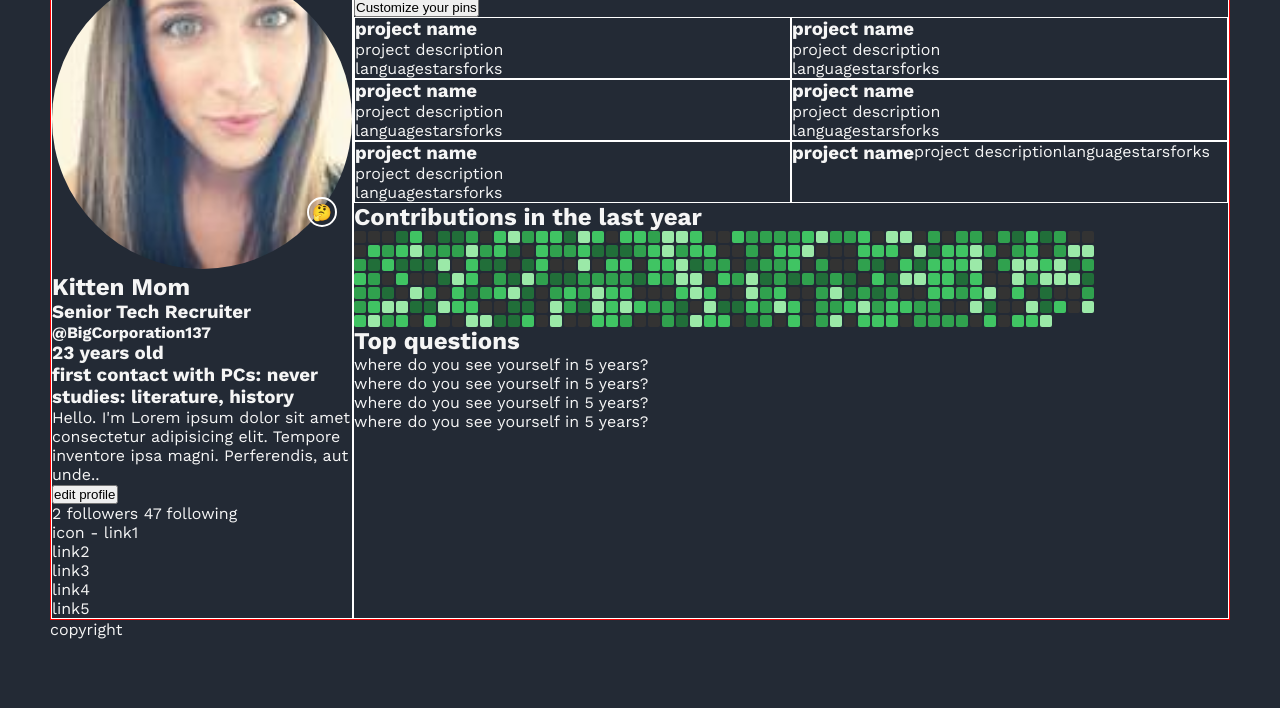
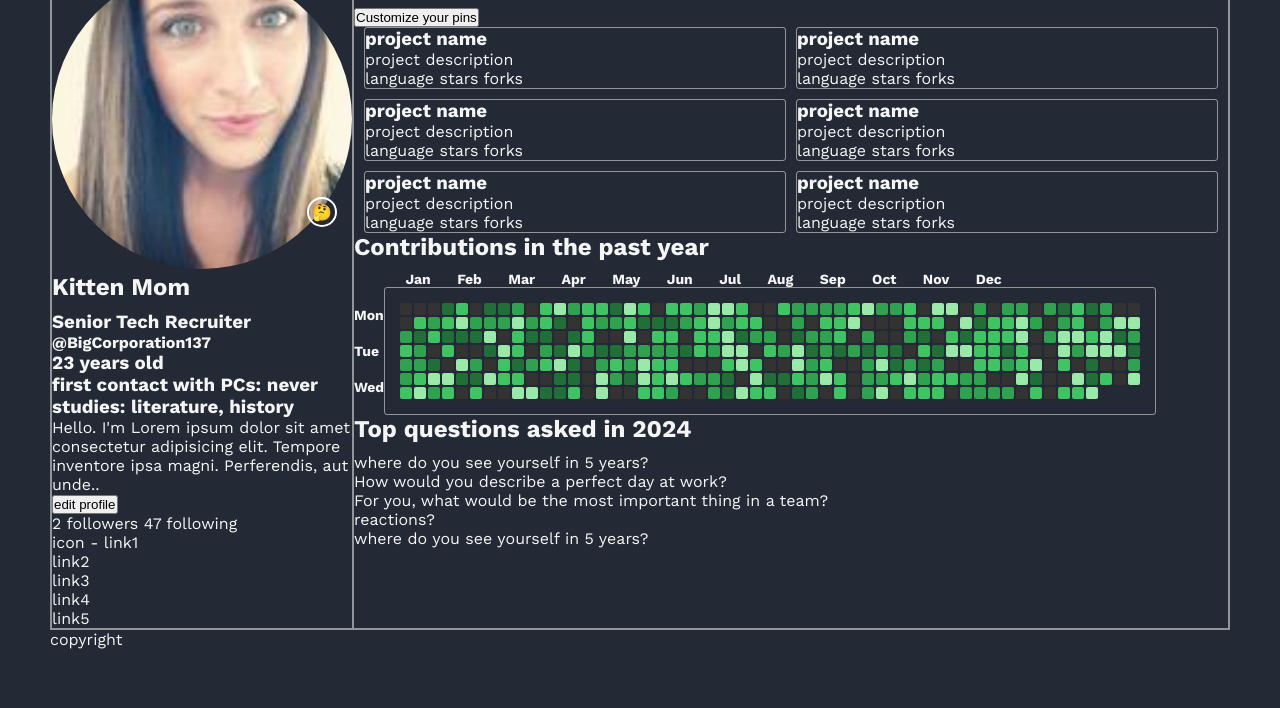
Before and after one commit to bembit/parallel-universe, a plain HTML site: page index.html in a window 1280 px wide. Shown: the part 92-800 px from the top of the page. Drawn offline with nearby package versions, Linux system fonts and the light colour scheme.

Commit message:
some work

```diff
--- a/index.html
+++ b/index.html
@@ -2,12 +2,7 @@
 <html lang="en">
 <head>
     <meta charset="UTF-8">
-    <meta name="viewport" content="width=device-width, initial-scale=1.0">
-    <meta http-equiv="X-UA-Compatible" content="ie=edge">
     <meta name="Projects" content="Project">
-    <link rel="manifest" href="./manifest.json">
-    <meta name="msapplication-TileColor" content="#ffffff">
-    <meta name="msapplication-TileImage" content="images/favicons/ms-icon-144x144.png">
     <meta name="theme-color" content="#151515">
     <title>some practice</title>
     <link rel="stylesheet" href="styles.css">
@@ -87,7 +82,7 @@
                         <button>Customize your pins</button>
                     </div>
 
-                    <div>
+                    <div class="pinned-list">
                         <div class="project">
                             <h3>project name</h3>
                             <p>project description</p>
@@ -148,22 +143,44 @@
                 <div class="activity">
                     <!-- contributions in the last year section -->
                     <div class="contributions">
-                        <h2>Contributions in the last year</h2>
+                        <h2>Contributions in the past year</h2>
                         <!-- js calendar -->
-                        <div class="calendar" id="calendar"></div>
+                        <div class="calendar-header">
+                            <h4>Jan</h4>
+                            <h4>Feb</h4>
+                            <h4>Mar</h4>
+                            <h4>Apr</h4>
+                            <h4>May</h4>
+                            <h4>Jun</h4>
+                            <h4>Jul</h4>
+                            <h4>Aug</h4>
+                            <h4>Sep</h4>
+                            <h4>Oct</h4>
+                            <h4>Nov</h4>
+                            <h4>Dec</h4>
+                        </div>
+                        <div class="calendar-container">
+                            <div>
+                                <h4>Mon</h4>
+                                <h4>Tue</h4>
+                                <h4>Wed</h4>
+                            </div>
+                            <div class="calendar" id="calendar"></div>
+                        </div>
                     </div>
                 </div>
 
-                <h2>Top questions</h2>
+                <h2>Top questions asked in 2024</h2>
                 <div class="questions">
                     <div class="question">
                         where do you see yourself in 5 years?
                     </div>
                     <div class="question">
-                        where do you see yourself in 5 years?
+                        How would you describe a perfect day at work?
                     </div>
                     <div class="question">
-                        where do you see yourself in 5 years?
+                        For you, what would be the most important thing in a team?
+                        <div>reactions?</div>
                     </div>
                     <div class="question">
                         where do you see yourself in 5 years?
--- a/styles.css
+++ b/styles.css
@@ -24,6 +24,8 @@
     --counter-blue: #6388F3;
     --text-color: #252525;
     --green: #30c78d;
+
+    --border: 1px solid rgba(255, 255, 255, 0.5);
 }
 
 /* base setup */
@@ -67,6 +69,10 @@ h1 {
     font-size: 2.5rem;
 }
 
+h2 {
+    margin-bottom: 1rem;
+}
+
 ul {
     list-style: none;
     margin: 0;
@@ -79,7 +85,7 @@ header {
     display: flex;
     justify-content: space-between;
     /* padding: 2rem 2rem; */
-    border-bottom: 1px solid white;
+    border-bottom: var(--border);
 }
 
 header > div {
@@ -122,7 +128,7 @@ nav ul li:not(:last-child) {
 section {
     display: flex;
     flex-direction: column;
-    border: 1px solid red;
+    border: var(--border);
     height: 100%;
 }
 
@@ -137,7 +143,7 @@ section {
 
 .user-info {
     flex-basis: 20%;
-    border: 1px solid white;
+    border: var(--border);
 }
 
 .user-info .profile-photo {
@@ -164,7 +170,7 @@ section {
 
 .projects-overview {
     flex-basis: 80%;
-    border: 1px solid white;
+    border: var(--border);
 }
 
 .pinned {
@@ -172,21 +178,51 @@ section {
     flex-direction: column;
 }
 
-.pinned div:last-of-type {
+.pinned .pinned-list {
     display: flex;
     flex-wrap: wrap;
+    padding-left: 10px;
+    gap: 10px;
+    /* width: 100%; */
 }
 
 .pinned div:last-of-type .project {
-    flex-basis: 50%;
-    border: 1px solid white;
+    flex-basis: calc(50% - 10px);
+    border: var(--border);
+    border-radius: 3px;
 }
 
 .calendar {
     display: grid;
     grid-template-columns: repeat(53, 12px);
     grid-gap: 2px;
+    padding: 15px 15px;
+    border: var(--border);
+    border-radius: 3px;
 }
+
+.calendar-header {
+    display: flex;
+    width: 80%;
+    justify-content: space-evenly;
+    font-size: 14px;
+    padding-left: 25px;
+    padding-right: 25px;
+}
+
+.calendar-container {
+    display: flex;
+    height: 100%;
+    font-size: 14px;
+}
+
+.calendar-container div:first-of-type {
+    display: flex;
+    flex-direction: column;
+    justify-content: space-evenly;
+    /* align-items: center; */
+}
+
 .day {
     width: 12px;
     height: 12px;
```
